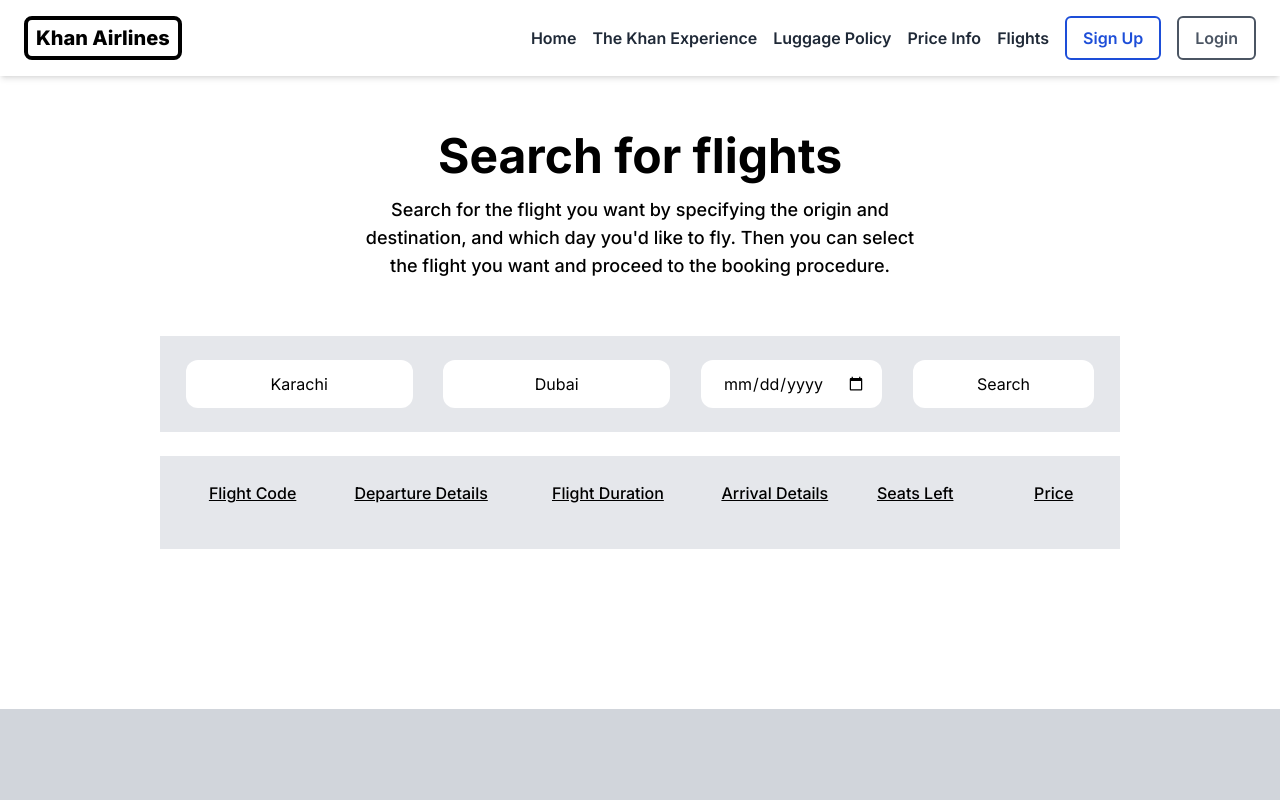
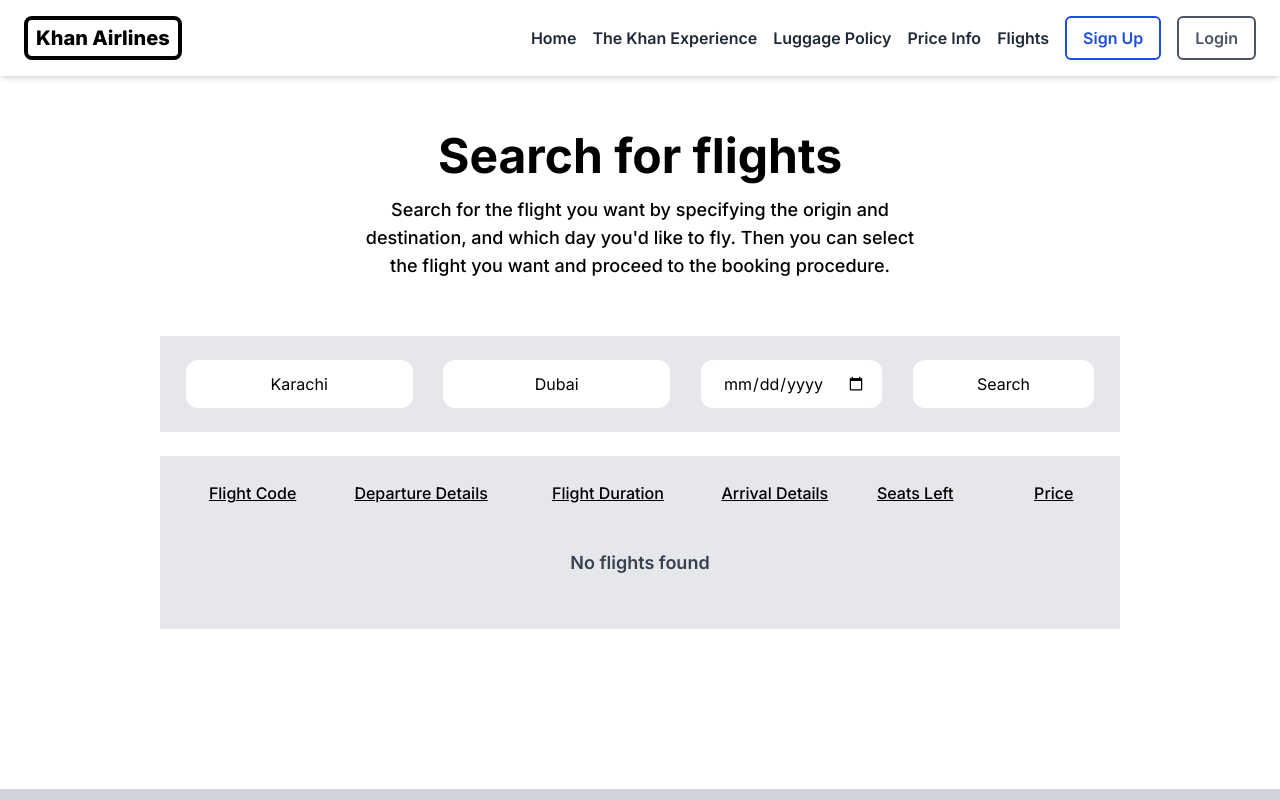
Before and after one commit to YahyaAhmedKhan/db-proj-frontend, a React (Create React App) app: page /flights in a window 1280 px wide. Shown: the top 800 px of the page. Built offline with nearby package versions, Linux system fonts and the light colour scheme.

Commit message:
added animations

```diff
--- a/src/pages/flights-page.js
+++ b/src/pages/flights-page.js
@@ -12,7 +12,7 @@ export const FlightsPage = ({ isLoggedIn }) => {
   function timeDifference(time1, time2) {
     // Function to convert time string to minutes
     function timeToMinutes(time) {
-        const [hours, minutes] = time.split(':').map(Number);
+      const [hours, minutes] = time.split(":").map(Number);
       return hours * 60 + minutes;
     }
 
@@ -29,8 +29,6 @@ export const FlightsPage = ({ isLoggedIn }) => {
 
     return `${hours}hr ${minutes}mins`;
   }
-
-
 
   // useEffect(() => {
   // Check for the presence of the cookie
@@ -99,9 +97,8 @@ export const FlightsPage = ({ isLoggedIn }) => {
         <div className="flex w-3/4 h-24 mt-6 bg-gray-200 items-center px-[2%] justify-between ">
           <input
             type="text"
-            className=" text-center w-1/4 h-1/2 bg-white rounded-xl focus:outline-none focus:border focus:border-blue-500"
-            // className="text-center w-1/4 h-1/2 bg-white rounded-xl focus:outline-none focus:border focus:border-blue-500 hover:border-blue-500 transition duration-300"
-
+            // className=" text-center w-1/4 h-1/2 bg-white rounded-xl focus:outline-none focus:border focus:border-blue-500"
+            className="text-center w-1/4 h-1/2 bg-white rounded-xl focus:outline-none focus:border focus:border-blue-500 hover:border hover:border-blue-500"
             placeholder="Select Origin"
             value={origin}
             onChange={(e) => {
@@ -110,7 +107,8 @@ export const FlightsPage = ({ isLoggedIn }) => {
           />
           <input
             type="text"
-            className=" text-center w-1/4 h-1/2 bg-white rounded-xl focus:outline-none focus:border focus:border-blue-500"
+            className="text-center w-1/4 h-1/2 bg-white rounded-xl focus:outline-none focus:border focus:border-blue-500 hover:border hover:border-blue-500 "
+            // className=" text-center w-1/4 h-1/2 bg-white rounded-xl focus:outline-none focus:border focus:border-blue-500"
             placeholder="Select Destination"
             value={destination}
             onChange={(e) => {
@@ -119,7 +117,8 @@ export const FlightsPage = ({ isLoggedIn }) => {
           />
           <input
             type="date"
-            className=" text-center w-1/5 h-1/2 pr-4 bg-white rounded-xl focus:outline-none focus:border focus:border-blue-500"
+            className="text-center w-1/5 h-1/2 pr-4 bg-white rounded-xl focus:outline-none focus:border focus:border-blue-500 hover:border hover:border-blue-500"
+            // className=" text-center w-1/5 h-1/2 pr-4 bg-white rounded-xl focus:outline-none focus:border focus:border-blue-500"
             value={date}
             onChange={(e) => {
               setDate(e.target.value);
@@ -127,7 +126,8 @@ export const FlightsPage = ({ isLoggedIn }) => {
           />
           <button
             type="button"
-            className=" text-center w-1/5 h-1/2 bg-white rounded-xl focus:outline-none focus:border focus:border-blue-500"
+            // className=" text-center w-1/5 h-1/2 bg-white rounded-xl focus:outline-none focus:border focus:border-blue-500"
+            className="text-center w-1/5 h-1/2 bg-white rounded-xl focus:outline-none hover:border hover:border-blue-500 hover:bg-blue-1 transform hover:scale-105 transition duration-50 cursor-pointer"
             onClick={handleSearch}
           >
             Search
@@ -135,7 +135,7 @@ export const FlightsPage = ({ isLoggedIn }) => {
         </div>
 
         <div className="flight-results w-3/4 flex flex-col mt-6 bg-gray-200 px-[2%]">
-          <table className="flights-table w-full  h-full mt-3  mb-5 border-separate border-spacing-y-3">
+          <table className="flights-table w-full  h-full mt-3  mb-5 border-separate border-spacing-y-3 ">
             <thead>
               <tr className="text-center underline">
                 <th className="pb-3 font-medium">Flight Code</th>
@@ -146,38 +146,54 @@ export const FlightsPage = ({ isLoggedIn }) => {
                 <th className="pb-3 pl-10 font-medium">Price</th>
               </tr>
             </thead>
+            {flightResults.length > 0 ? (
               <tbody className=" font-medium">
                 {flightResults.map((flight) => {
-                const duration = timeDifference(flight.arrival_time, flight.dep_time);
+                  const duration = timeDifference(
+                    flight.arrival_time,
+                    flight.dep_time
+                  );
                   console.log("Duration:", duration);
                   // console.log("arrival time:", flight.arrival_time);
                   console.log(timeDifference("22:15:00", "00:30:00")); // Outputs the time difference
-                console.log(flight.arrival_time)
+                  console.log(flight.arrival_time);
 
                   return (
-                  <tr className=" text-center bg-white" key={flight.flight_id}>
-                    <td className="py-5">{flight.flight_id}</td>
+                    <tr
+                      // className=" text-center bg-white"
+                      className="text-center bg-white hover:bg-gray-100 transform hover:scale-105 transition duration-200 rounded-lg cursor-pointer"
+                      key={flight.flight_id}
+                      title="Click to book this flight"
+                    >
+                      <td className="py-5 rounded-l-lg">{flight.flight_id}</td>
                       <td className="font-extrabold py-5">
                         {flight.origin} - {flight.dep_time}
-
                       </td>
-                    <td className="font-extrabold py-5">
-                    {duration}
-
-                    </td>
+                      <td className="font-extrabold py-5">{duration}</td>
                       <td className="font-extrabold py-5">
                         {flight.destination} - {flight.arrival_time}
                       </td>
                       <td className="font-extrabold py-5">
                         {flight.total_passengers}
                       </td>
-                    <td className="font-extrabold pl-10">
+                      <td className="font-extrabold pl-10 rounded-r-lg">
                         {flight.base_price}
                       </td>
                     </tr>
                   );
                 })}
               </tbody>
+            ) : (
+              <tbody>
+                <tr>
+                  <td colSpan="6" className="text-center py-5">
+                    <p className="text-lg font-semibold text-gray-700">
+                      No flights found
+                    </p>
+                  </td>
+                </tr>
+              </tbody>
+            )}
           </table>
         </div>
         {/* <p className="m-16 relative group">
```
Lines whose indentation alone changed are shown as unchanged.
